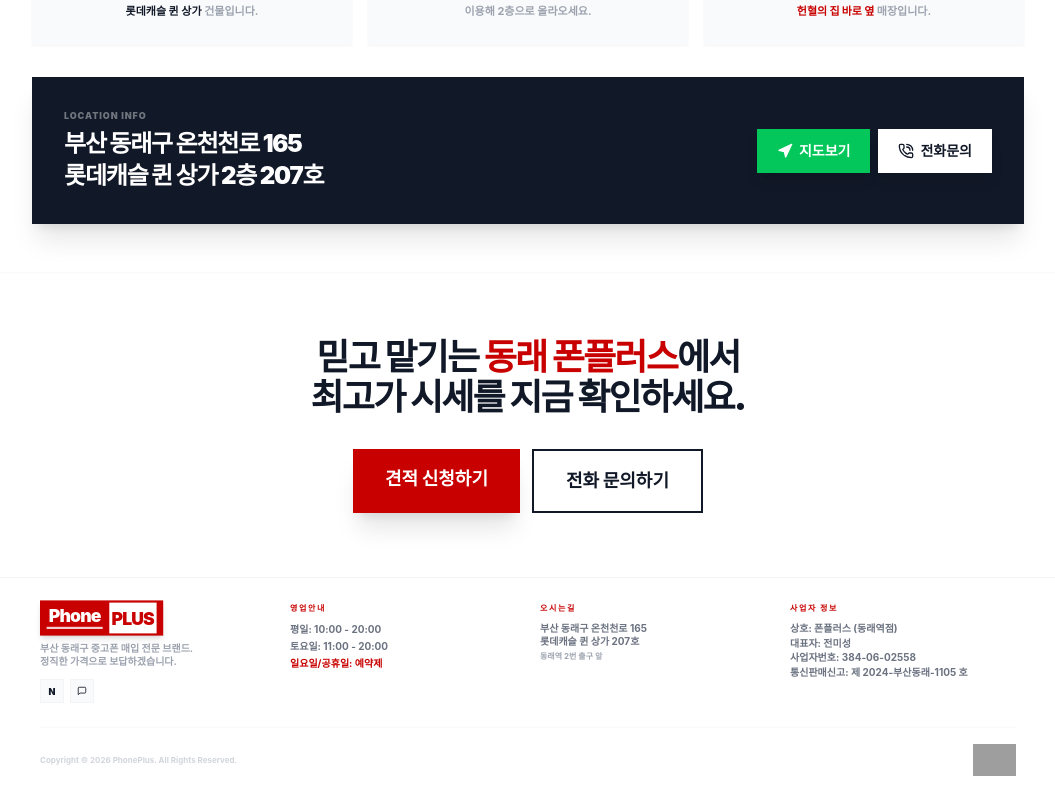
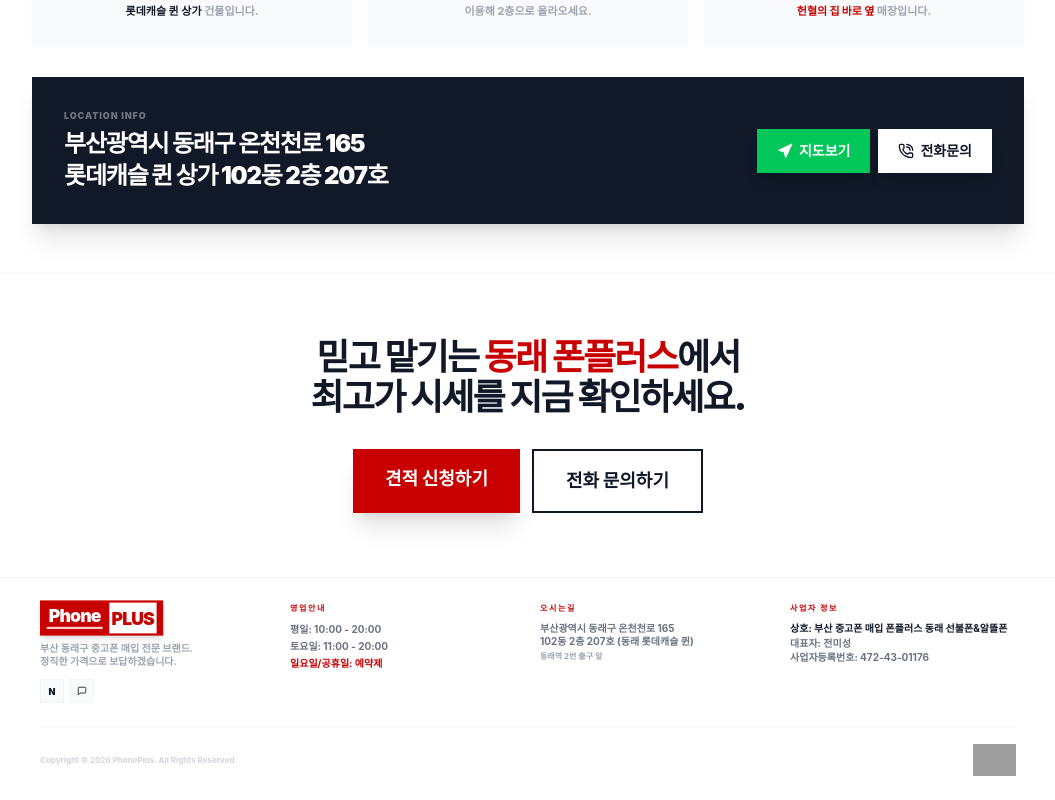
Before and after one commit to jangjm0512-del/phone-plus, a React (Vite) app: page /#/ in a window 1280 px wide. Shown: the part 2557-3357 px from the top of the page, without its empty margins (112-1167 px from the left). Built offline with nearby package versions, Linux system fonts and the light colour scheme; grey boxes are pictures that could not be loaded; a web font is replaced by a local one.

Commit message:
feat: Update business and location information
Updates the physical address and business details on the website to reflect accurate information. This includes changes to the street address, building details, and business registration numbers.

```diff
--- a/App.tsx
+++ b/App.tsx
@@ -182,8 +182,8 @@
           <div>
             <h3 className="text-[8px] font-black text-[#C80000] uppercase tracking-[0.2em] mb-2">오시는길</h3>
             <div className="text-[10px] font-bold text-gray-500 leading-tight">
-              <p>부산 동래구 온천천로 165</p>
-              <p>롯데캐슬 퀸 상가 207호</p>
+              <p>부산광역시 동래구 온천천로 165</p>
+              <p>102동 2층 207호 (동래 롯데캐슬 퀸)</p>
               <p className="text-gray-400 mt-1 text-[8px]">동래역 2번 출구 앞</p>
             </div>
           </div>
@@ -191,10 +191,9 @@
           <div>
             <h3 className="text-[8px] font-black text-[#C80000] uppercase tracking-[0.2em] mb-2">사업자 정보</h3>
             <div className="text-[10px] font-bold text-gray-500 space-y-0.5 leading-tight">
-              <p>상호: 폰플러스 (동래역점)</p>
+              <p className="text-gray-900">상호: 부산 중고폰 매입 폰플러스 동래 선불폰&알뜰폰</p>
               <p>대표자: 전미성</p>
-              <p>사업자번호: 384-06-02558</p>
-              <p>통신판매신고: 제 2024-부산동래-1105 호</p>
+              <p>사업자등록번호: 472-43-01176</p>
             </div>
           </div>
         </div>
--- a/pages/Home.tsx
+++ b/pages/Home.tsx
@@ -50,7 +50,7 @@
 
   return (
     <div className="flex flex-col bg-white">
-      {/* 1. 히어로 섹션 - 내 폰 시세 확인 클릭 시 매입 시세(/prices)로 이동 */}
+      {/* 1. 히어로 섹션 */}
       <section className="relative overflow-hidden bg-white py-10 lg:py-16">
         <div className="container mx-auto px-4 md:px-6 max-w-5xl">
           <div className="grid grid-cols-1 lg:grid-cols-2 gap-12 items-center">
@@ -282,8 +282,8 @@
             <div className="text-center lg:text-left relative z-10">
               <p className="text-white/40 font-black mb-1.5 tracking-widest uppercase text-[9px]">Location Info</p>
               <h4 className="text-xl md:text-2xl font-black text-white leading-tight tracking-tighter">
-                부산 동래구 온천천로 165<br/>
-                롯데캐슬 퀸 상가 2층 207호
+                부산광역시 동래구 온천천로 165<br/>
+                롯데캐슬 퀸 상가 102동 2층 207호
               </h4>
             </div>
 
```
